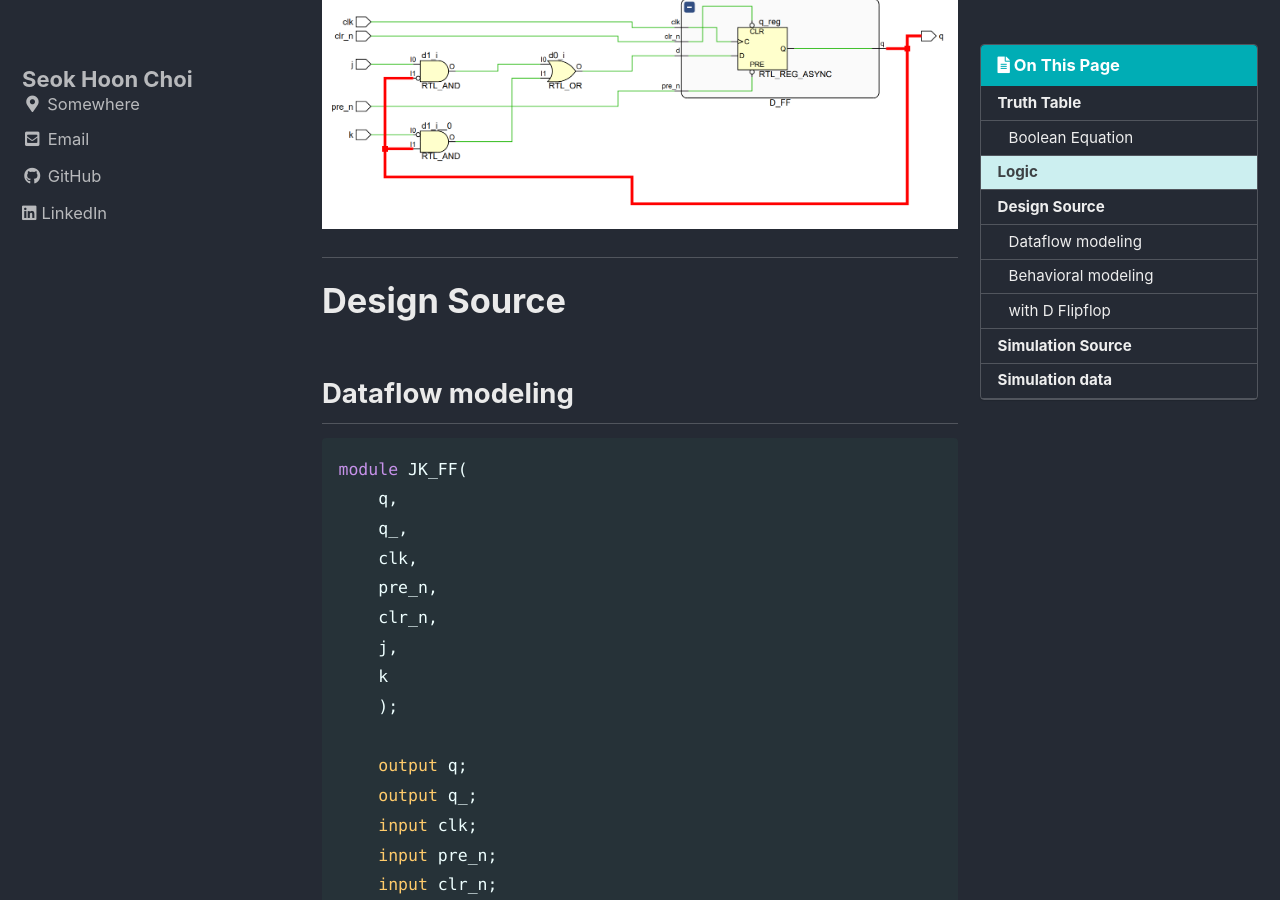
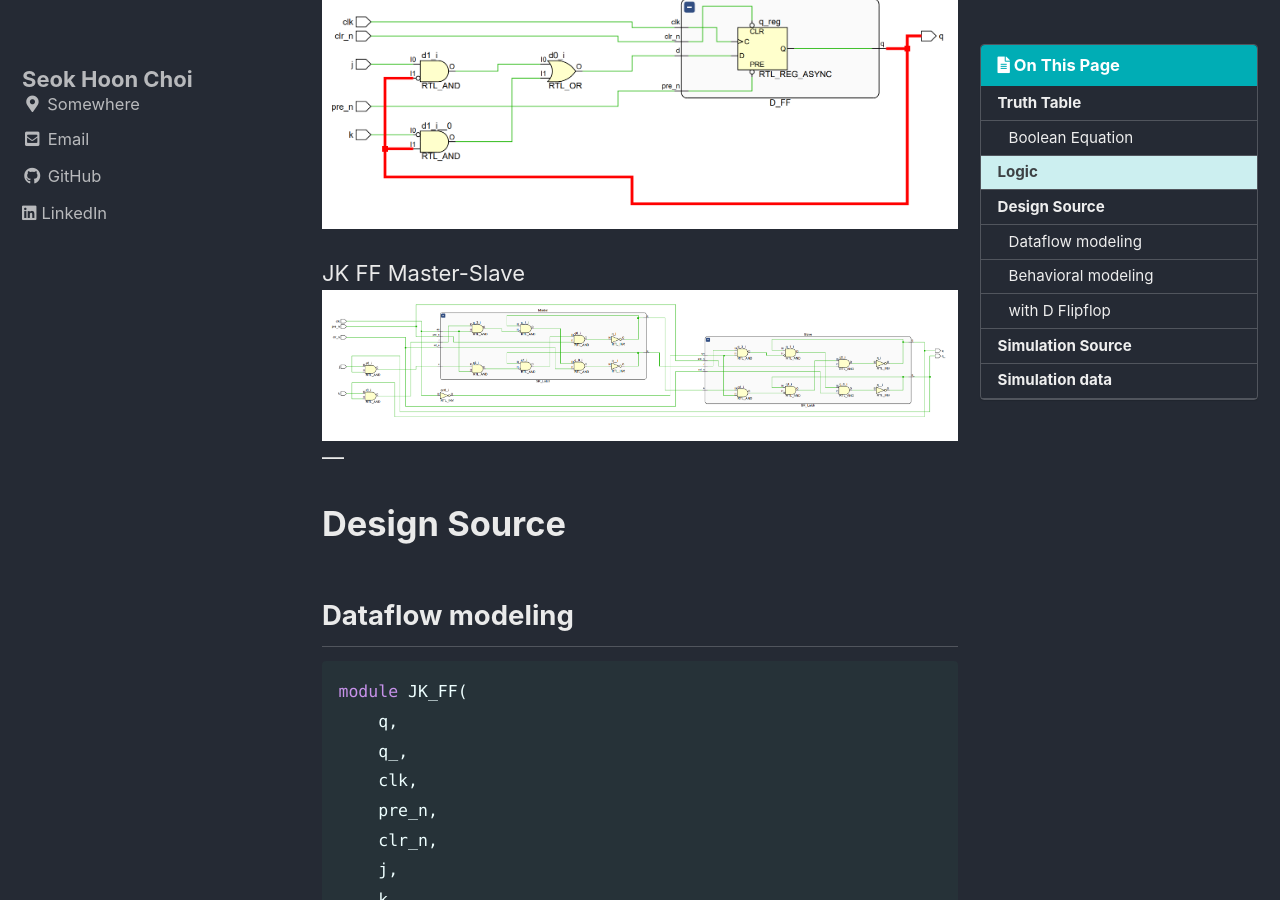
Before and after one commit to void7920/void7920.github.io, a Jekyll site: the page built from _posts/2022-01-26-JK_Flipflop.md, in a window 1280 px wide and 900 px high, scrolled down 1561 px. Built offline with Jekyll 4.4.1, drawn with Linux system fonts in a browser that asks for light colours; cached includes are drawn as plain includes.

Commit message:
Update files

```diff
--- a/_posts/2022-01-26-JK_Flipflop.md
+++ b/_posts/2022-01-26-JK_Flipflop.md
@@ -41,6 +41,8 @@ JK FF
 JK FF w. D
 ![JKFF2](/images/2022-01-26-JK_FLIPFLOP/logic2.png)
 
+JK FF Master-Slave
+![JKFF3](/images/2022-01-26-JK_FLIPFLOP/logic3.png)
 ---
 
 # Design Source
```
Also changed, not shown: other parts of _posts/2022-01-26-JK_Flipflop.md (+1 -1 lines), images/2022-01-26-JK_FLIPFLOP/logic3.png.
